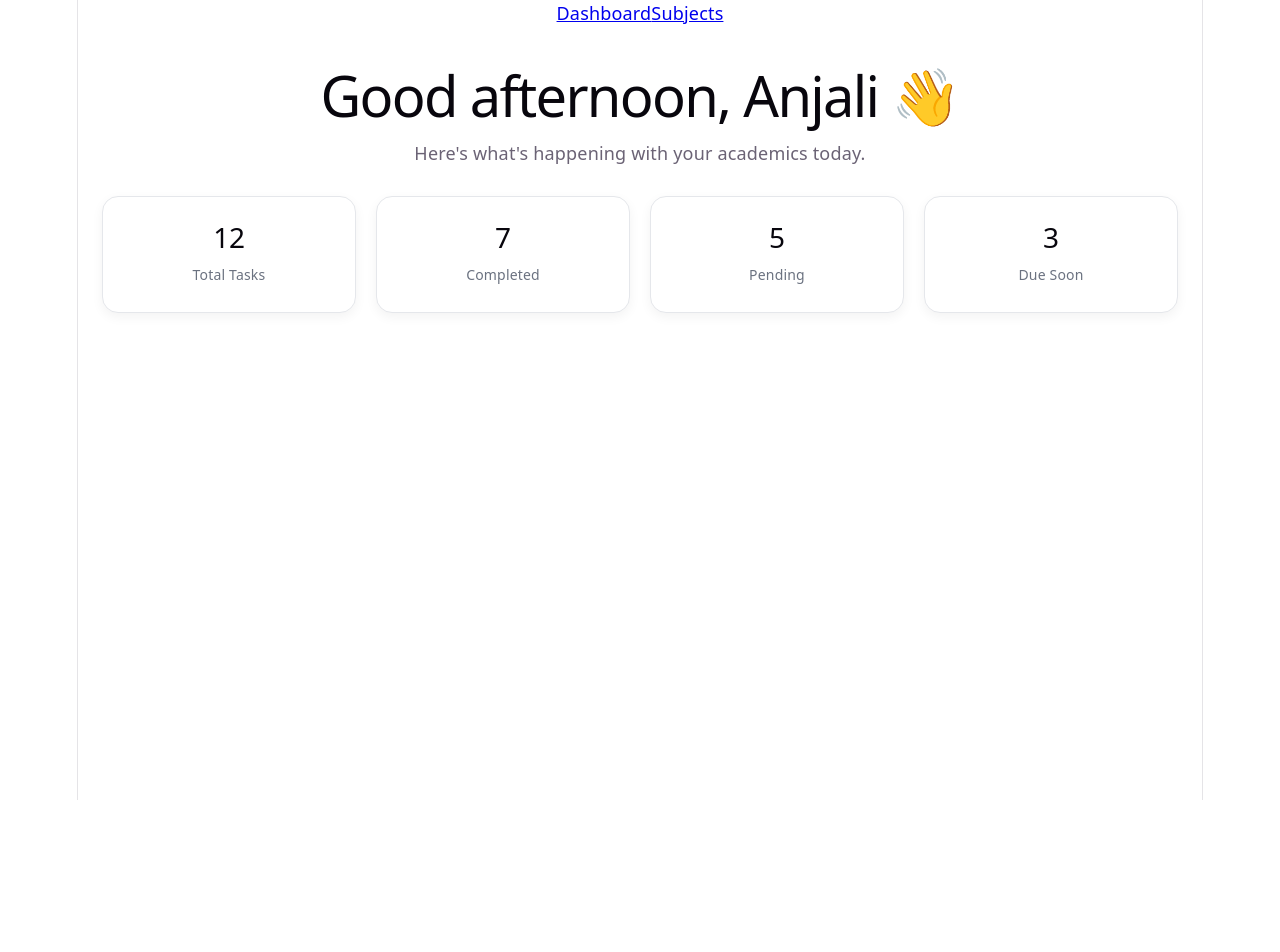
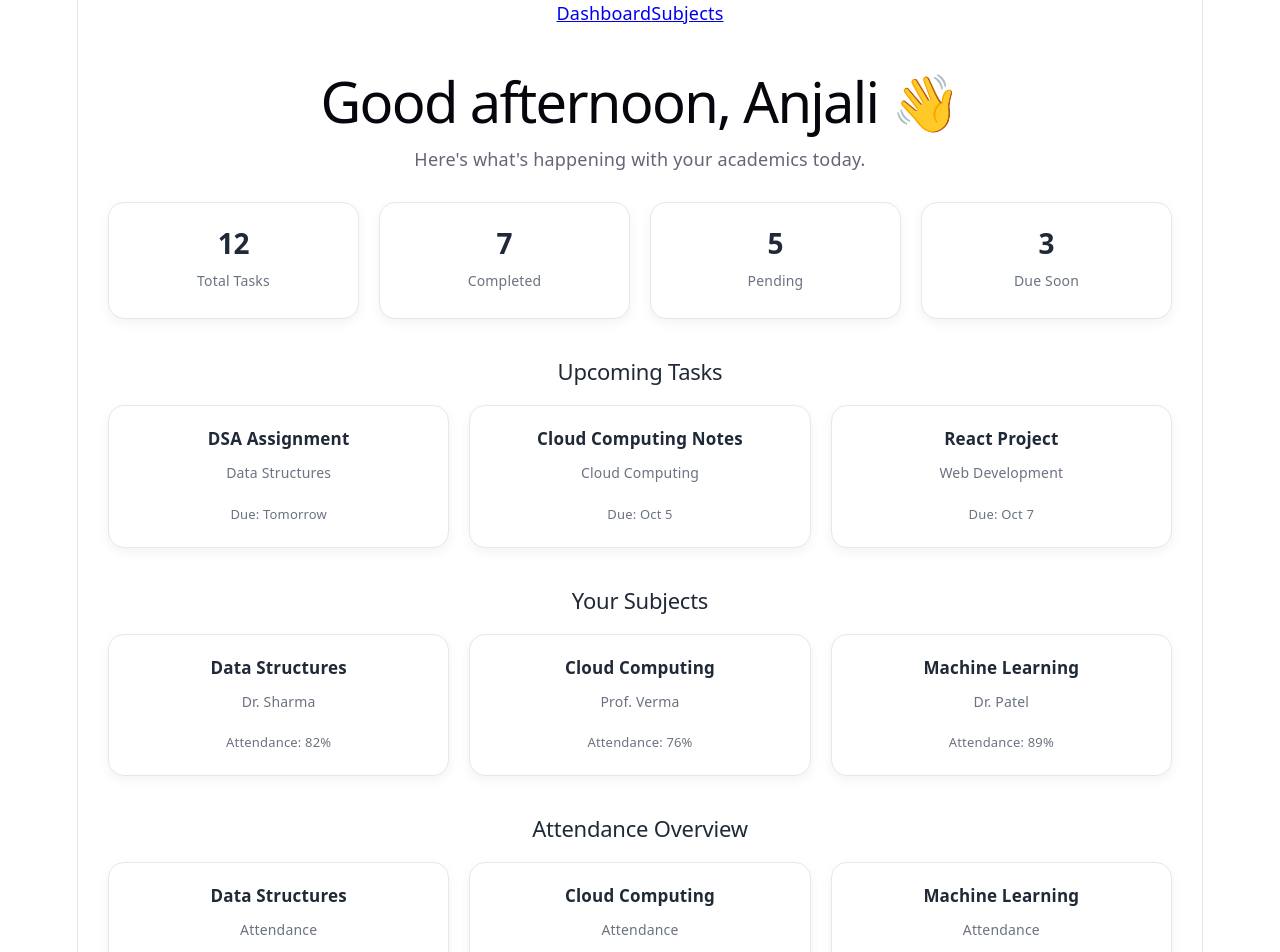
Before and after one commit to 74nandini-dot/CAMPUSflow, a React (Vite) app: page / in a window 1280 px wide. Shown: the top 952 px of the page. Before the commit the page ends 800 px from the top, so only its background shows below. Built offline with nearby package versions, Linux system fonts and the light colour scheme.

Commit message:
Build Dashboard and reusable cards

```diff
--- a/src/components/AttendanceCard.jsx
+++ b/src/components/AttendanceCard.jsx
@@ -1,10 +1,11 @@
-function AttendanceCard(props) {
+function AttendanceCard({ subject, percentage }) {
   return (
-    <div>
-      <h2>📊 Attendance</h2>
-      <p>Current Attendance: {props.percentage}%</p>
+    <div className="attendance-card">
+      <h3>{subject}</h3>
+      <p>Attendance</p>
+      <strong>{percentage}%</strong>
     </div>
-  )
+  );
 }
 
-export default AttendanceCard
+export default AttendanceCard;
--- a/src/components/SubjectCard.jsx
+++ b/src/components/SubjectCard.jsx
@@ -1,10 +1,11 @@
-function SubjectCard(props) {
+function SubjectCard({ name, teacher, attendance }) {
   return (
-    <div>
-      <h2>📚 Subjects</h2>
-      <p>Total Subjects: {props.total}</p>
+    <div className="subject-card">
+      <h3>{name}</h3>
+      <p>{teacher}</p>
+      <span>Attendance: {attendance}%</span>
     </div>
-  )
+  );
 }
 
-export default SubjectCard
+export default SubjectCard;
--- a/src/components/TaskCard.jsx
+++ b/src/components/TaskCard.jsx
@@ -1,10 +1,12 @@
-function TaskCard(props) {
+
+function TaskCard({ title, subject, dueDate }) {
   return (
-    <div>
-      <h2>📝 Tasks</h2>
-      <p>Pending Tasks: {props.pending}</p>
+    <div className="task-card">
+      <h3>{title}</h3>
+      <p>{subject}</p>
+      <span>Due: {dueDate}</span>
     </div>
-  )
+  );
 }
 
-export default TaskCard
+export default TaskCard;
--- a/src/pages/Dashboard/Dashboard.css
+++ b/src/pages/Dashboard/Dashboard.css
@@ -1,24 +1,9 @@
-/* .dashboard-cards {
-  display: flex;
-  gap: 20px;
-  margin-top: 30px;
+
+.dashboard {
+  padding: 30px;
 }
 
-.dashboard-cards > div {
-  border: 1px solid #ddd;
-  padding: 20px;
-  border-radius: 10px;
-  min-width: 180px;
-}
-@media (max-width: 700px) {
-  .dashboard-cards {
-    flex-direction: column;
-  }
-} */
- .dashboard {
-  padding: 24px;
-}
-
+/* Overview section */
 .overview {
   display: grid;
   grid-template-columns: repeat(4, 1fr);
@@ -26,21 +11,179 @@
   margin-top: 30px;
 }
 
+/* Individual stat card */
 .stat-card {
-  background: white;
+  background-color: #ffffff;
   padding: 24px;
+  border-radius: 16px;
+  border: 1px solid #e5e7eb;
+  box-shadow: 0 4px 12px rgba(0, 0, 0, 0.05);
+  transition: transform 0.2s ease, box-shadow 0.2s ease;
+}
+
+/* Card hover */
+.stat-card:hover {
+  transform: translateY(-3px);
+  box-shadow: 0 8px 20px rgba(0, 0, 0, 0.08);
+}
+
+/* Number */
+.stat-card h2 {
+  margin: 0;
+  color: #1f2937;
+  font-size: 28px;
+  font-weight: 700;
+}
+
+/* Title */
+.stat-card p {
+  margin: 8px 0 0;
+  color: #6b7280;
+  font-size: 14px;
+  font-weight: 500;
+}
+.upcoming-tasks {
+  margin-top: 40px;
+}
+
+.upcoming-tasks h2 {
+  margin-bottom: 20px;
+  color: #1f2937;
+  font-size: 22px;
+}
+
+.task-list {
+  display: grid;
+  grid-template-columns: repeat(3, 1fr);
+  gap: 20px;
+}
+
+.task-card {
+  background-color: #ffffff;
+  padding: 20px;
   border-radius: 16px;
   border: 1px solid #e5e7eb;
   box-shadow: 0 4px 12px rgba(0, 0, 0, 0.05);
 }
 
-.stat-card h2 {
-  margin: 0;
-  font-size: 28px;
+.task-card h3 {
+  margin: 0 0 8px;
+  color: #1f2937;
+  font-size: 17px;
 }
 
-.stat-card p {
-  margin-top: 8px;
+.task-card p {
+  margin: 0 0 12px;
   color: #6b7280;
   font-size: 14px;
 }
+
+.task-card span {
+  color: #6b7280;
+  font-size: 13px;
+}
+.subjects {
+  margin-top: 40px;
+}
+
+.subjects h2 {
+  margin-bottom: 20px;
+  color: #1f2937;
+  font-size: 22px;
+}
+
+.subject-list {
+  display: grid;
+  grid-template-columns: repeat(3, 1fr);
+  gap: 20px;
+}
+
+.subject-card {
+  background-color: #ffffff;
+  padding: 20px;
+  border-radius: 16px;
+  border: 1px solid #e5e7eb;
+  box-shadow: 0 4px 12px rgba(0, 0, 0, 0.05);
+}
+
+.subject-card h3 {
+  margin: 0 0 8px;
+  color: #1f2937;
+  font-size: 17px;
+}
+
+.subject-card p {
+  margin: 0 0 12px;
+  color: #6b7280;
+  font-size: 14px;
+}
+
+.subject-card span {
+  color: #6b7280;
+  font-size: 13px;
+}
+.attendance {
+  margin-top: 40px;
+  margin-bottom: 40px;
+}
+
+.attendance h2 {
+  margin-bottom: 20px;
+  color: #1f2937;
+  font-size: 22px;
+}
+
+.attendance-list {
+  display: grid;
+  grid-template-columns: repeat(3, 1fr);
+  gap: 20px;
+}
+
+.attendance-card {
+  background-color: #ffffff;
+  padding: 20px;
+  border-radius: 16px;
+  border: 1px solid #e5e7eb;
+  box-shadow: 0 4px 12px rgba(0, 0, 0, 0.05);
+}
+
+.attendance-card h3 {
+  margin: 0 0 8px;
+  color: #1f2937;
+  font-size: 17px;
+}
+
+.attendance-card p {
+  margin: 0 0 8px;
+  color: #6b7280;
+  font-size: 14px;
+}
+
+.attendance-card strong {
+  color: #1f2937;
+  font-size: 24px;
+}
+@media (max-width: 900px) {
+  .overview {
+    grid-template-columns: repeat(2, 1fr);
+  }
+
+  .task-list,
+  .subject-list,
+  .attendance-list {
+    grid-template-columns: repeat(2, 1fr);
+  }
+}
+
+@media (max-width: 600px) {
+  .dashboard {
+    padding: 20px;
+  }
+
+  .overview,
+  .task-list,
+  .subject-list,
+  .attendance-list {
+    grid-template-columns: 1fr;
+  }
+}
--- a/src/pages/Dashboard/Dashboard.jsx
+++ b/src/pages/Dashboard/Dashboard.jsx
@@ -1,50 +1,9 @@
-// import SubjectCard from '../../components/SubjectCard'
-// import AttendanceCard from '../../components/AttendanceCard'
-// import TaskCard from '../../components/TaskCard'
-// import './Dashboard.css'
-
-// function StudentInfo(props) {
-//   return (
-//     <div>
-//       <p>Student: {props.name}</p>
-//       <p>Semester: {props.semester}</p>
-//     </div>
-//   )
-// }
-
-// function Dashboard(props) {
-//   return (
-//     <div>
-//       <h1>CampusFlow Dashboard</h1>
-//       <p>Welcome to your student dashboard.</p>
-
-//       <StudentInfo
-//         name={props.name}
-//         semester={props.semester}
-//       />
-
-//       <div className="dashboard-cards">
-//         <SubjectCard total={6} />
-//         <AttendanceCard percentage={82} />
-//         <TaskCard pending={3} />
-//       </div>
-//     </div>
-//   )
-// }
-
-// export default Dashboard
-// function Dashboard() {
-//   return (
-//     <div className="dashboard">
-//       <h1>Dashboard</h1>
-//     </div>
-//   );
-// }
-
-// export default Dashboard;
 import "./Dashboard.css";
+import TaskCard from "../../components/TaskCard";
 import DashboardHeader from "../../components/Dashboard/DashboardHeader/DashboardHeader";
-import StatCard from "../../components/Dashboard/StatCard/StatCard";
+import StatCard from "../../components/StatCard/StatCard";
+import SubjectCard from "../../components/SubjectCard";
+import AttendanceCard from "../../components/AttendanceCard";
 
 
 function Dashboard() {
@@ -62,6 +21,78 @@ function Dashboard() {
         <StatCard number="3" title="Due Soon" />
       </section>
 
+
+      <section className="upcoming-tasks">
+      <h2>Upcoming Tasks</h2>
+
+      <div className="task-list">
+        <TaskCard
+          title="DSA Assignment"
+          subject="Data Structures"
+          dueDate="Tomorrow"
+        />
+
+        <TaskCard
+          title="Cloud Computing Notes"
+          subject="Cloud Computing"
+          dueDate="Oct 5"
+        />
+
+        <TaskCard
+          title="React Project"
+          subject="Web Development"
+          dueDate="Oct 7"
+        />
+       </div>
+      </section>
+
+               {/* subjects */}
+         <section className="subjects">
+          <h2>Your Subjects</h2>
+
+          <div className="subject-list">
+            <SubjectCard
+              name="Data Structures"
+              teacher="Dr. Sharma"
+              attendance={82}
+            />
+
+            <SubjectCard
+              name="Cloud Computing"
+              teacher="Prof. Verma"
+              attendance={76}
+            />
+
+            <SubjectCard
+              name="Machine Learning"
+              teacher="Dr. Patel"
+              attendance={89}
+            />
+          </div>
+        </section>
+
+          {/* Attendance */}
+        <section className="attendance">
+          <h2>Attendance Overview</h2>
+
+          <div className="attendance-list">
+            <AttendanceCard
+              subject="Data Structures"
+              percentage={82}
+            />
+
+            <AttendanceCard
+              subject="Cloud Computing"
+              percentage={76}
+            />
+
+            <AttendanceCard
+              subject="Machine Learning"
+              percentage={89}
+            />
+          </div>
+        </section>
+
     </div>
   );
 }
```
Also changed, not shown: src/components/StatCard/StatCard.jsx (renamed from src/components/Dashboard/StatCard/StatCard.jsx).
